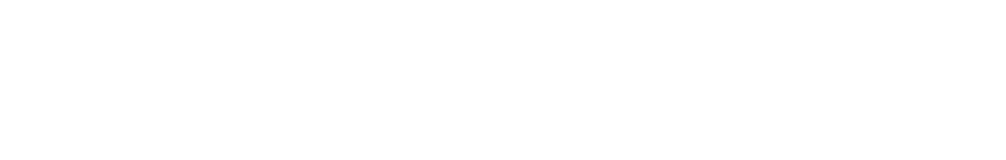
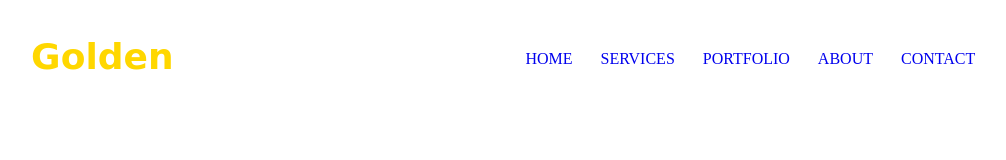
Before and after one commit to stepnicky/project-4, a website: page index.html in a window 1280 px wide. Shown: the whole page, without its empty margins (111-1117 px from the left). Drawn offline with Linux system fonts and the light colour scheme; a web font is replaced by a local one.

Commit message:
Add html for page header

```diff
--- a/index.html
+++ b/index.html
@@ -9,6 +9,23 @@
         <link rel="stylesheet" href="css/style.css">
     </head>
     <body>
-
+        <nav class="navigation">
+            <div class="container-fluid">
+                <div class="row">
+                    <div class="col-4">
+                        <h3 class="brand-name">Golden</h3>
+                    </div>
+                    <div class="col-8">
+                        <ul>
+                            <li><a href="#">HOME</a></li>
+                            <li><a href="#">SERVICES</a></li>
+                            <li><a href="#">PORTFOLIO</a></li>
+                            <li><a href="#">ABOUT</a></li>
+                            <li><a href="#">CONTACT</a></li>
+                        </ul>
+                    </div>
+                </div>
+            </div>
+        </nav>
     </body>
 </html>
--- a/sass/style.scss
+++ b/sass/style.scss
@@ -0,0 +1,42 @@
+// Global
+
+@import url('https://fonts.googleapis.com/css2?family=Carattere&family=Roboto+Slab&family=Roboto:wght@400;500;700&display=swap');
+
+$color-one: #ffd700;
+$color-two: #eff2f5;
+$color-light: #ffffff;
+$color-dark: #000000;
+$color-grey: #c2c5cc;
+
+$font-main: 'Roboto', sans-serif;
+$font-text: 'Roboto Slab', serif;
+$font-brand: 'Carattere', cursive;
+
+
+body {
+    margin: 0;
+    text-align: center;
+}
+
+
+// Navigation
+
+.brand-name {
+    color: $color-one;
+    font-family: $font-brand;
+    font-size: 36px;
+}
+
+nav {
+    ul {
+        list-style-type: none;
+        margin: 50px auto;
+    }
+    li {
+        display: inline-block;
+        margin-right: 24px;
+    }
+    a {
+        text-decoration: none;
+    }
+ }
```
Also changed, not shown: css/style.css, 1 other file.
